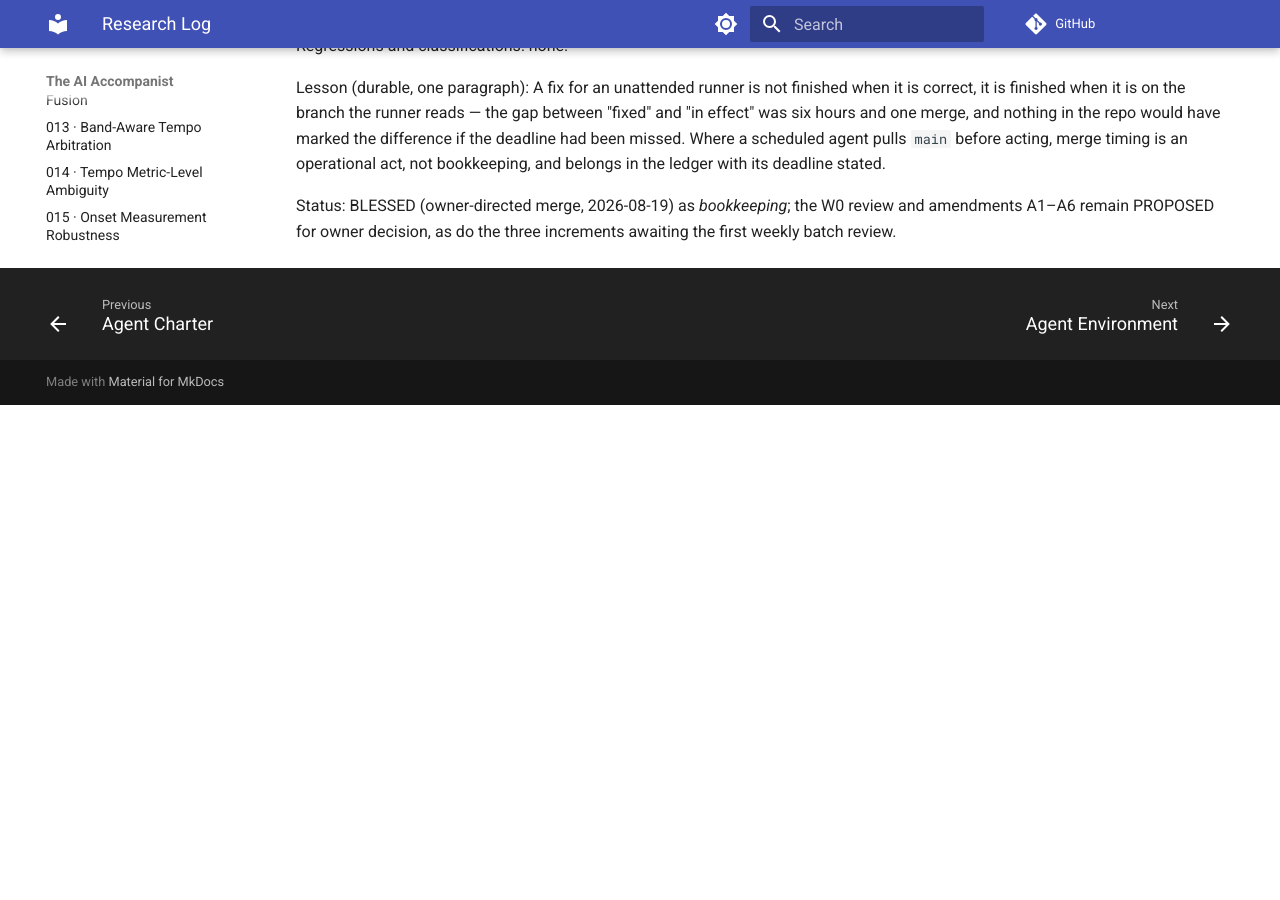
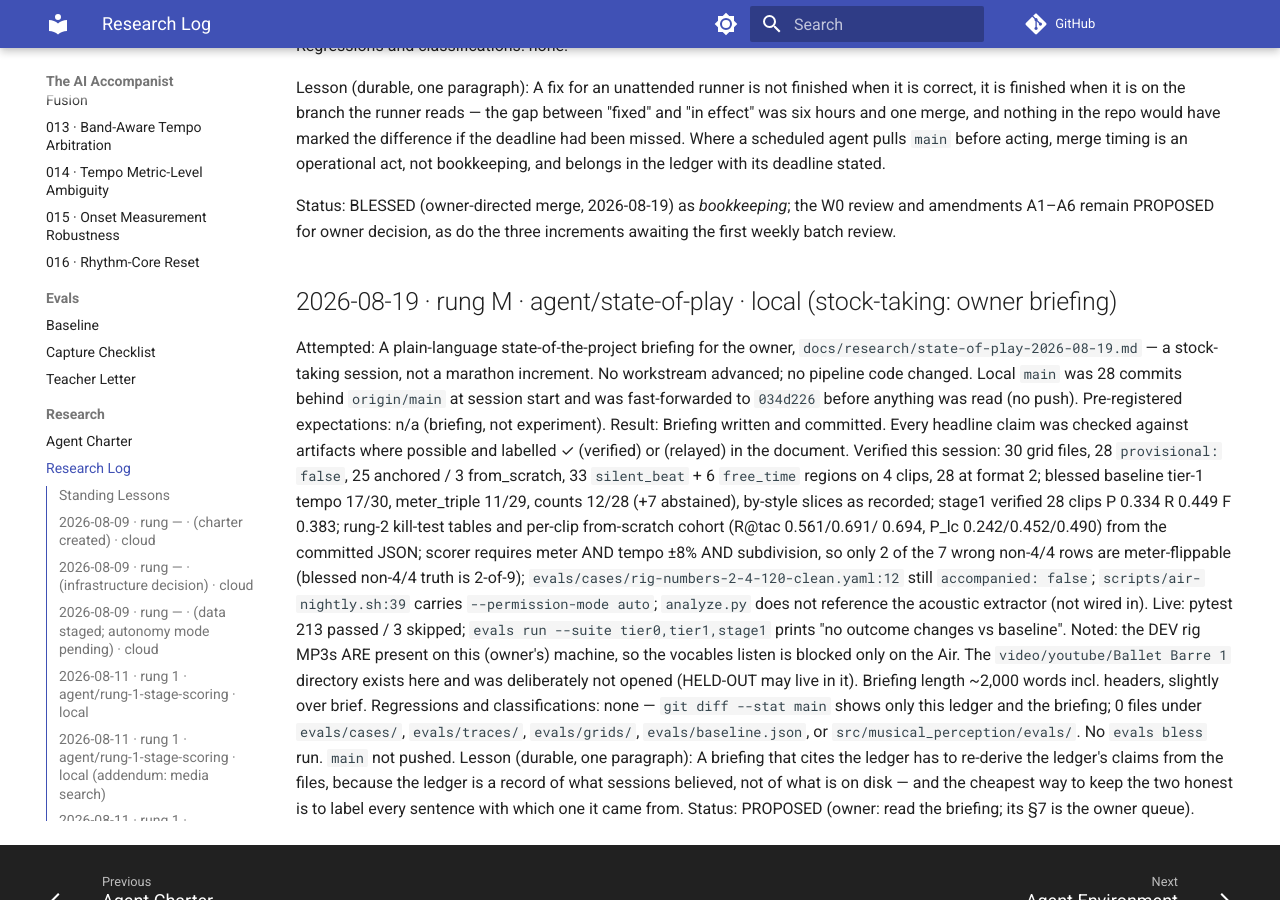
Before and after one commit to ben-juodvalkis/musical-perception, an MkDocs documentation site: the page built from docs/research/RESEARCH-LOG.md, in a window 1280 px wide and 900 px high, scrolled down 28033 px. Built offline with MkDocs 1.6.1 and Material for MkDocs 9.7.7, drawn with Linux system fonts in a browser that asks for light colours; comment, search, counter and statistics services are not loaded; before the commit the page ends 28438 px from its top, so only the background shows below that.

Commit message:
docs: state-of-play briefing for the owner (2026-08-19) + ledger entry
Stock-taking session on agent/state-of-play: plain-language briefing,
claims labelled verified vs relayed against the artifacts. No pipeline,
eval, grid, case, trace or baseline files touched.

Co-Authored-By: Claude Fable 5 <noreply@anthropic.com>

```diff
--- a/docs/research/RESEARCH-LOG.md
+++ b/docs/research/RESEARCH-LOG.md
@@ -1819,3 +1819,42 @@ in the ledger with its deadline stated.
 Status: BLESSED (owner-directed merge, 2026-08-19) as *bookkeeping*; the
 W0 review and amendments A1–A6 remain PROPOSED for owner decision, as do
 the three increments awaiting the first weekly batch review.
+
+## 2026-08-19 · rung M · agent/state-of-play · local (stock-taking: owner briefing)
+
+Attempted: A plain-language state-of-the-project briefing for the owner,
+`docs/research/state-of-play-2026-08-19.md` — a stock-taking session, not
+a marathon increment. No workstream advanced; no pipeline code changed.
+Local `main` was 28 commits behind `origin/main` at session start and was
+fast-forwarded to `034d226` before anything was read (no push).
+Pre-registered expectations: n/a (briefing, not experiment).
+Result: Briefing written and committed. Every headline claim was checked
+against artifacts where possible and labelled ✓ (verified) or (relayed)
+in the document. Verified this session: 30 grid files, 28 `provisional:
+false`, 25 anchored / 3 from_scratch, 33 `silent_beat` + 6 `free_time`
+regions on 4 clips, 28 at format 2; blessed baseline tier-1 tempo 17/30,
+meter_triple 11/29, counts 12/28 (+7 abstained), by-style slices as
+recorded; stage1 verified 28 clips P 0.334 R 0.449 F 0.383; rung-2
+kill-test tables and per-clip from-scratch cohort (R@tac 0.561/0.691/
+0.694, P_lc 0.242/0.452/0.490) from the committed JSON; scorer requires
+meter AND tempo ±8% AND subdivision, so only 2 of the 7 wrong non-4/4
+rows are meter-flippable (blessed non-4/4 truth is 2-of-9);
+`evals/cases/rig-numbers-2-4-120-clean.yaml:12` still `accompanied:
+false`; `scripts/air-nightly.sh:39` carries `--permission-mode auto`;
+`analyze.py` does not reference the acoustic extractor (not wired in).
+Live: pytest 213 passed / 3 skipped; `evals run --suite
+tier0,tier1,stage1` prints "no outcome changes vs baseline". Noted: the
+DEV rig MP3s ARE present on this (owner's) machine, so the vocables
+listen is blocked only on the Air. The `video/youtube/Ballet Barre 1`
+directory exists here and was deliberately not opened (HELD-OUT may live
+in it). Briefing length ~2,000 words incl. headers, slightly over brief.
+Regressions and classifications: none — `git diff --stat main` shows
+only this ledger and the briefing; 0 files under `evals/cases/`,
+`evals/traces/`, `evals/grids/`, `evals/baseline.json`, or
+`src/musical_perception/evals/`. No `evals bless` run. `main` not pushed.
+Lesson (durable, one paragraph): A briefing that cites the ledger has to
+re-derive the ledger's claims from the files, because the ledger is a
+record of what sessions believed, not of what is on disk — and the
+cheapest way to keep the two honest is to label every sentence with
+which one it came from.
+Status: PROPOSED (owner: read the briefing; its §7 is the owner queue).
--- /dev/null
+++ b/docs/research/state-of-play-2026-08-19.md
@@ -0,0 +1,188 @@
+# State of play — 2026-08-19
+
+**For:** the owner. **By:** an agent session on `agent/state-of-play`, after reading
+the charter, ADR-016, the annotation convention, the blessed baseline and the whole
+research log. Plain language; no pipeline or eval files touched.
+
+**Labels.** **✓** = I checked it myself against the files — opened the grids, read the
+blessed numbers, read the scorer, and re-ran the test suite and scoring suite on a
+synced `main` (`034d226`). **(relayed)** = repeated from the log, not independently
+confirmed. The log has misreported its own bookkeeping twice, so the label matters.
+
+## 1. What this is trying to build
+
+Imagine a rehearsal pianist who never needs to be told the tempo. The teacher marks
+a combination — "five, six, seven, eight… tendu, close…" or just "da DA da da" — and
+the pianist already knows the speed, the meter (in two, three, four, a lilting
+six-eight), whether the movement is felt in twos or threes under the beat, and how
+long the phrase is. This project is the **ears** of that accompanist: it listens to
+the marking and writes down, in a fixed form, what a good pianist would have
+understood. It plays nothing; a later part of the system would.
+
+The first version found the beat by transcribing the teacher's *words* and timing
+them. It worked in exactly one situation — counting numbers, in four, over one eight
+— and fell apart on step names, vocables, quiet or legato marking, and anything not
+in four. Two weeks ago the owner and the loop reset the plan (ADR-016): treat the
+**voice as a drum** — find beats from the sound itself (vowel starts), read meter
+from which beats are stressed, and let every kind of evidence (sound, words, the
+kind of exercise, later gestures) argue it out in one joint judgement that also knows
+how unsure it is. And: *build the measuring tools first; nothing is believed until it
+passes a human-verified test.* That is what the fortnight has been.
+
+## 2. Where it stands today
+
+**What genuinely works:**
+
+- **Ground truth exists.** All 30 practice clips have a beat grid; on 28 the owner
+  personally placed or confirmed every beat (802 beats). Two were declined — one the
+  owner himself could not parse, and the pliés demo, where the pulse is not in the
+  audio at all, only in knowing pliés are slow. ✓ counted the files and flags.
+- **The acoustic beat detector beats the word-based one decisively on studio
+  marking.** Over the 28 verified clips it finds about **83 in 100** voiced beats
+  (words: 45) and about **87 in 100** of its firings land on a real beat (words: 51).
+  On step-name marking — what real teachers use, where words were hopeless — it
+  finds **72 in 100**, up from 35, improving on 12 of 13 clips (one tie). On the one
+  vocables clip: 14 of 16 beats, where the word system found 1. ✓ read the committed
+  result files; did not re-run the experiment.
+- **That win is flattered, and the log says so.** 25 of 28 grids were made by the
+  owner *correcting the detector's own suggestions*, so wherever he kept a
+  suggestion the detector gets credit for "finding" a beat it proposed. The
+  anchor-free evidence is the three clips annotated from scratch against video:
+  there it finds **56, 69 and 69 in 100** beats (from 49, 67, 39), and **half to
+  three-quarters of its firings are not beats.** ✓ per-clip table. Quote those as the
+  honest magnitude: clear win on clean studio marking, modest on real teaching video.
+- **The discipline is real.** A convention ratified before annotation began; two
+  quality checks that caught four real export errors (relayed); a grid format that
+  can now tag silences and free-time stretches (33 silent-beat gaps, 6 free-time
+  spans, 4 clips ✓); the owner's repeatability measured — *which* events are beats
+  was perfectly repeatable, *where* they sit wobbles ~25 ms (relayed).
+- **Tests and scoring pass today** on synced `main`: 213 tests green, "no outcome
+  changes vs baseline." ✓ ran both.
+
+**What the system a user would run actually does — unchanged.** The acoustic
+detector is **not wired into the program** (✓ the main pipeline file never
+references it). The user-facing numbers are the blessed baseline: **tempo right
+about six times in ten** (17 of 30; 12 wrong, 1 declined); **meter, tempo and feel
+all right together about four in ten** (11 of 29); **phrase length right 12 of 28**,
+7 abstentions. When the teacher counts *numbers*: tempo 12 of 14, meter 10 of 14.
+With *step names*: tempo 5 of 14, meter **1 of 13**. ✓ baseline file. One trap: tempo
+"rose" 0.571→0.586 on 14 August because a wrong label was corrected (the grid and
+the owner's ear said ~102, the label said 130) — not because anything improved. ✓
+
+**Still hope:** meter from accent; the joint judgement; asking the language model
+several times and reading the spread; anything using video; any voice but the
+owner's; any accompanied class. None built, none in the corpus.
+
+## 3. The progress story: what two weeks bought and cost
+
+**Bought (✓ on `main`):** charter, ledger and goal ladder; grid format, tap-assist
+tool and stage-level scoring; 28 verified grids; the ratified convention with three
+evidence-based owner rulings (explanation speech counts if the pulse was voiced;
+unmarked talk defaults to free time; silent beats credited only at the later
+inference stage, never in the beat score); the detector and its passed kill-test;
+format 2 with tags, method metadata and quality checks; a nightly unattended runner,
+armed then fixed; and the first weekly self-review, recovered from a log. Plus two
+findings worth the price (relayed): the transcription engine silently **drops whole
+rounds of eight** on 4 of 14 clean numbers clips and still scores green; and the
+video clips, "easy" against machine-made references, became the hardest slice once a
+human said where the beats were.
+
+**Cost:** mostly the owner's time — two full annotation sessions and several
+one-question-at-a-time service sessions. The first unattended night ran 20 minutes
+and ~$12 and wrote nothing (one missing permission flag; fixed ✓; tonight's 02:00 run
+is the first real test). The rung-2 gate had to be scrapped and rewritten because it
+was pre-registered against machine-made grids that were wrong. The ledger misreported
+two things. Three increments — tag format, grid tagging, runner launch — sit on
+`main` **merged but reviewed by nobody**; merging is not blessing, and nothing about
+those merges is an endorsement. And across the fortnight **not one number a user
+would see has improved** — by design, instruments first, but say it in those words.
+
+## 4. Paths from here
+
+- **Build meter-from-accent next (W2), as planned.** As an *accuracy* step it can
+  move **at most 2 of 30 rows**: the scorer credits meter only when tempo is also
+  right, and of the seven wrong non-4/4 clips only two have the tempo right — the
+  other five are 17–50% off on tempo, which no meter code fixes. ✓ read the scorer
+  and per-clip tempos; the review's first draft said seven and corrected itself to
+  two. Hence its recommendation: **re-scope W2 as an evidence step** — does the
+  accent signal recover the right grouping on the nine non-4/4 clips against the
+  verified grids? — feeding the joint judgement (W5), where meter is actually fixed.
+  I think that is right; the alternative is pre-registering against a two-row ceiling
+  and calling a two-row move progress.
+- **The cheap fix (W2.5):** the detector's silence gate drops soft material; the one
+  step-name clip it failed to improve is the quiet one (5 of 16 beats). No owner time.
+- **Off-the-shelf comparison (W3):** standard beat-trackers on the same grids. No
+  owner time, no API key; answers "is this hard, or are we just early?"
+- **Grow the corpus (W4, capture):** the 8 remaining Barre-1 exercises, then other
+  voices and an accompanied class. The only road to the completion targets, which
+  assume **60+** verified clips against **28**. Costs owner annotation hours. (A third
+  of Barre-1 is set aside on this machine, untouched — I did not open it.)
+- **The big swing (W5):** owner-attended by rule; needs W2's evidence and, honestly,
+  a bigger corpus to be judged on.
+- **Or pause the unattended loop** until the three unreviewed increments are read —
+  `main` is now the loop's instruction channel, and work lands on it faster than it
+  is reviewed.
+
+## 5. The optimistic case
+
+The central bet was written as a kill-test before any code existed, predictions
+first, and it **passed against human ground truth with margins several times the
+requirement** — five of six predictions landed. The hardest case, vocables, went from
+unusable to strong. Every remaining failure has a named cause and a named unbuilt
+fix; the waltz clip even carries a measured, repeating stress pattern in its verified
+grid — exactly what the meter step is built to read. The process is unusually honest:
+anchoring disclosed, a review that corrected its own headline, negative results
+treated as deliverables. The corpus — beat-annotated rhythmic speech — has no
+published equal, so even a partial result is a contribution. If accent-meter works
+and the joint judgement lands, step-name meter could go from one-in-thirteen to
+something a pianist could use.
+
+## 6. The pessimistic case
+
+Nothing a user sees has moved; all of it is instrumentation and one component test.
+The corpus is **28 clips, 26 in one voice** (the owner's), English, unaccompanied,
+studio-recorded — and the detector was tuned and the grids anchored to *that* voice;
+nobody knows how it does on a stranger. The completion targets assume a corpus that
+does not exist and has no funded plan; the only queued material is one teacher's
+video, the hardest slice. Two results are permanent: a slow 60 and a half-time 120
+are identical in the pulse, and in the pliés demo the pulse is not in the audio — the
+system must ask or abstain, and that product conversation has not happened. The
+marathon machinery eats effort: three unreviewed merges, a $12 night that wrote
+nothing, a ledger wrong twice. **Most likely failure:** the joint judgement proves
+harder to build and debug than the rule-stack it replaces, on a corpus too small to
+tell whether it helped, while owner annotation time runs out — and the project drifts
+into perfecting its instruments. **Where it may be fooling itself:** quoting the
+anchored +37-point step-name gain as detection quality; reading "merged" as
+"progress"; targets written for 60 clips while holding 28; and the teaching-video
+numbers, where half the detector's firings are not beats.
+
+## 7. Questions that need the owner
+
+**Owner-only:**
+1. The first batch review: bless, amend or reject the three PROPOSED increments on
+   `main` (W1 tag format since 08-16; the 08-18 grid work; the runner launch).
+2. Rule on amendments A1–A6 — above all **A6** (W2 as an evidence step) and **A4**
+   (completion targets vs. a 28-clip corpus; the targets are owner-editable).
+3. `rig-numbers-2-4-120-clean` still says `accompanied: false` (✓ line 12) on the
+   clip the owner heard music on; case files are agent-untouchable.
+4. The vocables listen — the detector emitted nothing near 7.27 s and 9.70 s. Blocked
+   on the Air for lack of MP3s; **the MP3s are on this machine** (✓), so it can be
+   done here.
+5. Two grids' prose BPM notes now disagree with their tags (adagio, 160-long): which
+   artifact to correct.
+6. Whether to spend annotation hours on Barre-1 now, and whether/when to capture
+   other voices and an accompanied class — corpus decisions only the owner can fund.
+7. Whether the nightly loop keeps running before the batch review.
+
+**Merely unfinished (agents can do it):** W2.5 quiet floor; W3 baselines; W2 as
+evidence; checking tonight's runner.
+
+## 8. What I would do next
+
+Pause the nightly loop for one owner session and spend it on the batch review and
+rulings A6/A4, so `main` stops accumulating unreviewed work and the next increments
+aim at the right target. Then send the unattended sessions at W3 and W2-as-evidence —
+neither needs owner time or an API key — while the owner's scarce hours go to Barre-1
+annotation, because the corpus, not the code, is the binding constraint on every
+claim this project wants to make. Keep W5 parked until W2's evidence and something
+like 40 verified clips exist; a big model judged on 28 clips cannot be told from luck.
```
